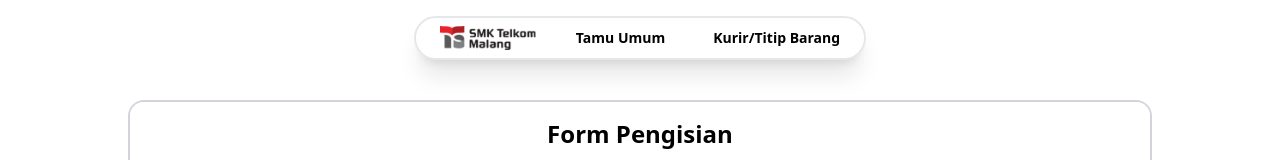
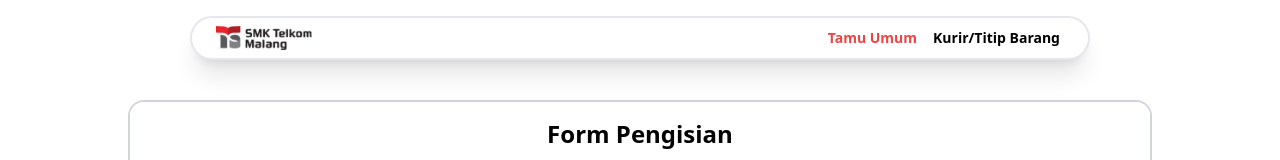
Before and after one commit to tit18/magangjesicatamufe, a React (Create React App) app: page /form_tamu in a window 1280 px wide. Shown: the top 160 px of the page. Built offline with nearby package versions, Linux system fonts and the light colour scheme; no server answers.

Commit message:
kamis14/12/2023

```diff
--- a/src/components/navbar_admin.js
+++ b/src/components/navbar_admin.js
@@ -5,21 +5,31 @@ function NavbarAdmin() {
   const location = useLocation();
 
   return (
-    <nav className="navbar max-w-max md:w-auto mt-4 h-max mx-auto border-2 border-gray shadow-xl rounded-3xl bg-white flex items-center">
-      <img className="w-24 h-6 ml-2 mr-20 my-2" src="/assets/smktelkom.png" alt="Logo" />
-      <div className="flex text-sm">
+    <nav className="navbar w-full lg:w-[900px] mt-4 h-max mx-auto border-2 border-gray shadow-xl rounded-3xl bg-white flex items-center">
+      <div className="flex w-full">
+        <img
+          className="w-24 h-6 ml-6 mr-5 my-2"
+          src="/assets/smktelkom.png"
+          alt="Logo"
+        />
+        <div className="ms-auto flex items-center pe-5 text-sm">
           <Link
             to="/historytamu"
-          className={`tamu font-semibold focus:outline-none hover:text-red-500 ml-auto mx-2 ${location.pathname === "/historytamu" && "text-red-500"}`}
+            className={`tamu font-semibold focus:outline-none hover:text-red-500 ml-auto mx-2 ${
+              location.pathname === "/historytamu" && "text-red-500"
+            }`}
           >
             <span className="ml-auto">Tamu Umum</span>
           </Link>
           <Link
             to="/historykurir"
-          className={`tamu font-semibold focus:outline-none hover:text-red-500 mx-2 ${location.pathname === "/historykurir" && "text-red-500"}`}
+            className={`tamu font-semibold focus:outline-none hover:text-red-500 mx-2 ${
+              location.pathname === "/historykurir" && "text-red-500"
+            }`}
           >
             <span className="ml-auto">Kurir/Titip Barang</span>
           </Link>
+        </div>
       </div>
     </nav>
   );
@@ -27,11 +37,8 @@ function NavbarAdmin() {
 
 export default NavbarAdmin;
 
-
-
 // import { useNavigate } from "react-router-dom";
 // import FontAwesomeIcon from "@fortawesome/react-fontawesome"
-
 
 // const navigate = useNavigate();
 
--- a/src/components/navbar_user.js
+++ b/src/components/navbar_user.js
@@ -1,18 +1,37 @@
 import React from "react";
+import { Link, useLocation } from "react-router-dom";
 
 function Navbar() {
+  const location = useLocation();
+
   return (
-    <nav class="navbar max-w-max md:w-auto mt-4 h-max mx-auto border-2 border-gray shadow-xl rounded-3xl bg-white flex items-center">
-    <img class="w-24 h-6 mx-6 my-2" src="/assets/smktelkom.png" alt="Logo" />
-    <div class="ml-4 flex text-sm">
-        <a href="/form_tamu" class="tamu font-semibold focus:outline-none hover:text-red-500 ml-auto mx-6">
-            <span class="ml-auto">Tamu Umum</span>
-        </a>
-        <a href="/form_kurir" class="tamu font-semibold focus:outline-none hover:text-red-500 mx-6">
-            <span class="ml-auto">Kurir/Titip Barang</span>
-        </a>
-    </div>
-</nav>
+    <nav className="navbar w-full lg:w-[900px] mt-4 h-max mx-auto border-2 border-gray shadow-xl rounded-3xl bg-white flex items-center">
+      <div className="flex w-full">
+        <img
+          className="w-24 h-6 ml-6 mr-5 my-2"
+          src="/assets/smktelkom.png"
+          alt="Logo"
+        />
+        <div className="ms-auto flex items-center pe-5 text-sm">
+          <Link
+            to="/form_tamu"
+            className={`tamu font-semibold focus:outline-none hover:text-red-500 ml-auto mx-2 ${
+              location.pathname === "/form_tamu" && "text-red-500"
+            }`}
+          >
+            <span className="ml-auto">Tamu Umum</span>
+          </Link>
+          <Link
+            to="/form_kurir"
+            className={`tamu font-semibold focus:outline-none hover:text-red-500 mx-2 ${
+              location.pathname === "/form_kurir" && "text-red-500"
+            }`}
+          >
+            <span className="ml-auto">Kurir/Titip Barang</span>
+          </Link>
+        </div>
+      </div>
+    </nav>
 
   );
 }
--- a/src/pages/form_tamu.js
+++ b/src/pages/form_tamu.js
@@ -87,7 +87,17 @@ class FormTamu extends React.Component {
   handleInputChange = (e) => {
     const { name, value } = e.target;
 
-    if (name === "nama_dituju") {
+    if (name === "janjian") {
+      // Convert value to boolean
+      const janjianValue = value === "ada";
+
+      this.setState((prevState) => ({
+        formData: {
+          ...prevState.formData,
+          [name]: janjianValue,
+        },
+      }));
+    } else if (name === "nama_dituju") {
       const selectedUser = this.state.allUsers.find(
         (user) => user.nama === value
       );
@@ -108,6 +118,7 @@ class FormTamu extends React.Component {
       }));
     }
   };
+
 
 
   handleSimpan = () => {
--- a/src/pages/historykurir.js
+++ b/src/pages/historykurir.js
@@ -248,20 +248,20 @@ class Historykurir extends Component {
       <div>
         <Navbar />
 
-        <div className="flex flex-col md:flex-row items-center justify-center rounded p-4 md:p-0">
+        <div className="filtering flex flex-col md:flex-row justify-end md:mr-20 rounded p-4 md:p-0">
           <div className="flex flex-col md:flex-row w-full md:w-auto items-center md:items-start">
-            <span className="block text-md text-lg md:my-6 md:mr-2 text-slate-700">
+            <span className="block w-auto text-md md:my-2 md:mr-4 text-slate-700">
               Filter By
             </span>
             <input
               type="date"
               name="filter_tgl"
-              className="md:my-6 md:ml-2 md:mr-96 px py-2 bg-white border shadow-sm border-slate-300 placeholder-slate-400 rounded-md sm:text-sm"
+              className="w-full md:w-auto px-4 py-2 mt-2 bg-white border-2 border-gray-400 rounded-md"
               placeholder="Select Start Date"
               onChange={this.handleDateChange}
             />
           </div>
-          <div className="md:ml-96 my-2 md:my-0 ">
+          <div className="mx-4 my-2 md:my-0 ">
             <ul>
               {this.getCurrentItems().map((item) => (
                 <li key={item.nama}>{item.nama}</li>
@@ -269,7 +269,7 @@ class Historykurir extends Component {
             </ul>
             <input
               type="text"
-              className="w-full px-4 py-2 bg-white border-2 border-gray-400 rounded-md focus:border-red-300 focus:ring-red-500 focus:outline-none focus:ring focus:ring-opacity-40"
+              className="w-full px-4 py-2 mt-2 bg-white border-2 border-gray-400 rounded-md"
               placeholder="Search..."
               name="keyword"
               value={keyword}
--- a/src/pages/historytamu.js
+++ b/src/pages/historytamu.js
@@ -331,20 +331,20 @@ class Historytamu extends Component {
       <div>
         <Navbar />
 
-        <div className="filtering flex flex-col md:flex-row items-center justify-center rounded p-4 md:p-0">
+        <div className="filtering flex flex-col md:flex-row justify-end md:mr-20 rounded p-4 md:p-0">
           <div className="flex flex-col md:flex-row w-full md:w-auto items-center md:items-start">
-            <span className="block text-md text-lg md:my-6 md:mr-2 text-slate-700">
+            <span className="block w-auto text-md md:my-2 md:mr-4 text-slate-700">
               Filter By
             </span>
             <input
               type="date"
               name="filter_tgl"
-              className="md:my-6 md:ml-2 md:mr-96 px py-2 bg-white border shadow-sm border-slate-300 placeholder-slate-400 rounded-md sm:text-sm"
+              className="w-full md:-w-full px-4 py-2 bg-white border-2 mt-2 border-gray-400 rounded-md"
               placeholder="Select Start Date"
               onChange={this.handleDateChange}
             />
           </div>
-          <div className="md:ml-96 my-2 md:my-0 ">
+          <div className="mx-4 my-2 md:my-0 ">
             <ul>
               {this.getCurrentItems().map((item) => (
                 <li key={item.nama}>{item.nama}</li>
@@ -352,7 +352,7 @@ class Historytamu extends Component {
             </ul>
             <input
               type="text"
-              className="w-full px-4 py-2 bg-white border-2 border-gray-400 rounded-md focus:border-red-300 focus:ring-red-500 focus:outline-none focus:ring focus:ring-opacity-40"
+              className="w-full px-4 py-2 mt-2 bg-white border-2 border-gray-400 rounded-md"
               placeholder="Search..."
               name="keyword"
               value={keyword}
--- a/src/pages/login.js
+++ b/src/pages/login.js
@@ -208,7 +208,7 @@ export default class Login extends React.Component {
                                 <h3 className="hidden md:block text-xl font-semibold text-black mb-2">Buku Tamu</h3>
                                 <p className="hidden md:block text-sm text-black">SMK Telkom Malang</p>
                             </div>
-                            <form onSubmit={this.handleLogin} className="mt-4">
+                            <form onSubmit={this.handleLogin} className="mt-4 sm:w-auto md:w-auto">
                                 <div className="mb-4">
                                     <label htmlFor="email" className="text-sm font-medium text-gray-600">Email</label>
                                     <input
```
Also changed, not shown: src/components/footer.js (+38 -17 lines). Lines whose indentation alone changed are shown as unchanged.
